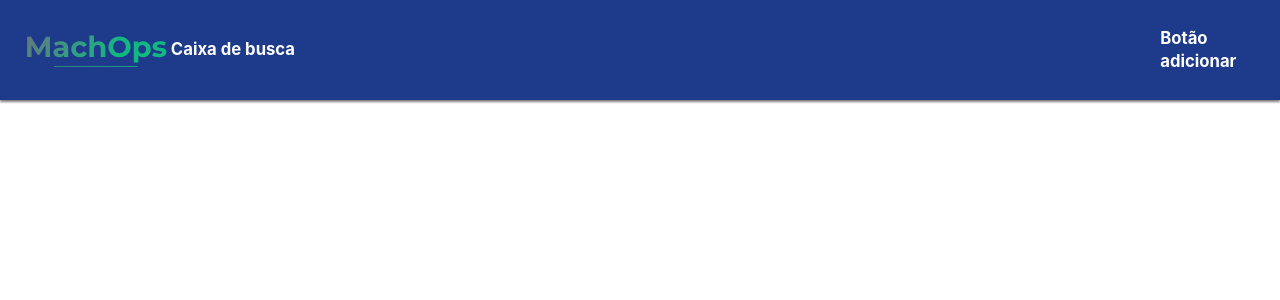
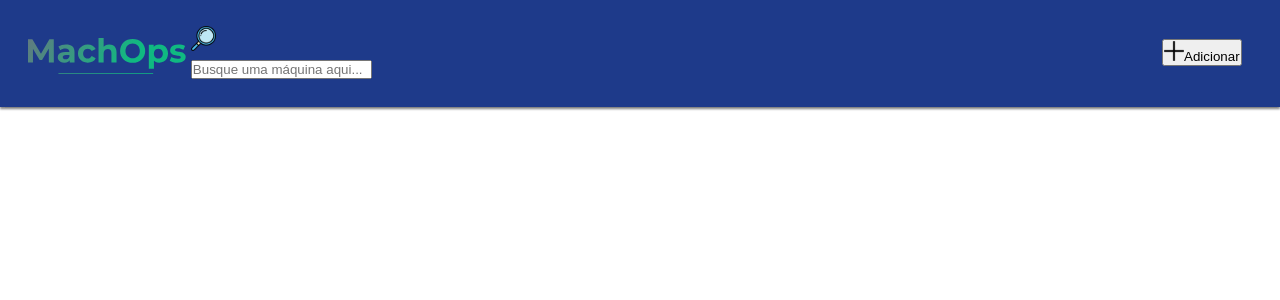
Before and after one commit to LucasLantemamLeite/MachOps.Fronted, a React (Vite) app: page / in a window 1280 px wide. Shown: the top 300 px of the page. Built offline with nearby package versions, Linux system fonts and the light colour scheme.

Commit message:
feat: cria a estrutura da barra de navegação já usando os componentes génericos

```diff
--- a/src/Sections/NavBar/NavBar.jsx
+++ b/src/Sections/NavBar/NavBar.jsx
@@ -1,15 +1,26 @@
+import { Button } from "../../Ui/Button/Button";
 import { Image } from "../../Ui/Image/Image";
+import { Input } from "../../Ui/Input/Input";
 import "./NavBarStyle.scss";
 
 export function NavBar() {
   return (
     <>
       <nav>
-        <div className="navbar__div-applogo">
-          <Image staticImage={"AppLogoIcon"} widthIcon="150px" />
+        <div>
+          <Image staticImage={"AppLogoIcon"} widthIcon="170px" />
         </div>
-        <div className="navbar__div-searchbox">Caixa de busca</div>
-        <div className="navbar__div-addbtn">Botão adicionar</div>
+        <div className="navbar__div-searchbox">
+          <div className="navbar__div-icon-wrapper">
+            <Image staticImage={"SearchIcon"} widthIcon={"25px"} />
+          </div>
+          <Input placeholder={"Busque uma máquina aqui..."} />
+        </div>
+        <div className="navbar__div-addbtn">
+          <Button icon={"AddIcon"} widthIcon="20px">
+            Adicionar
+          </Button>
+        </div>
       </nav>
     </>
   );
```
